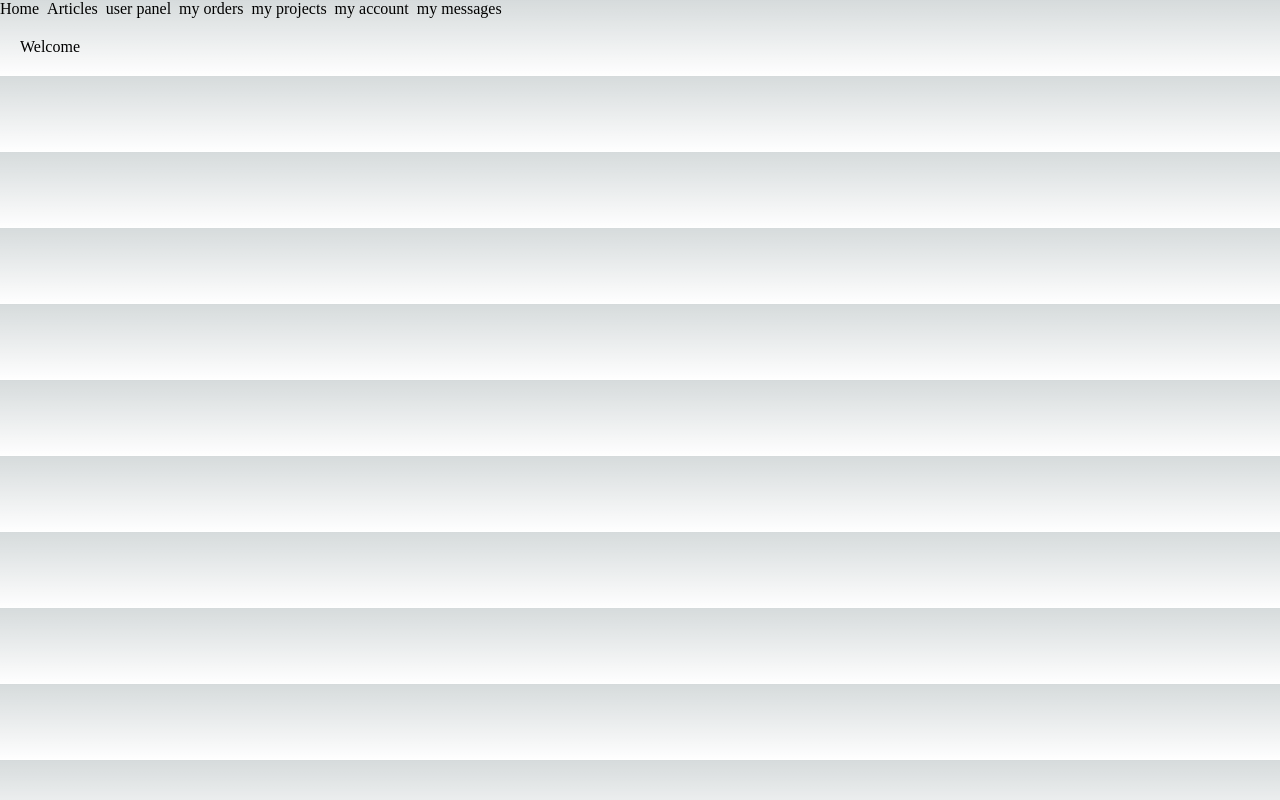
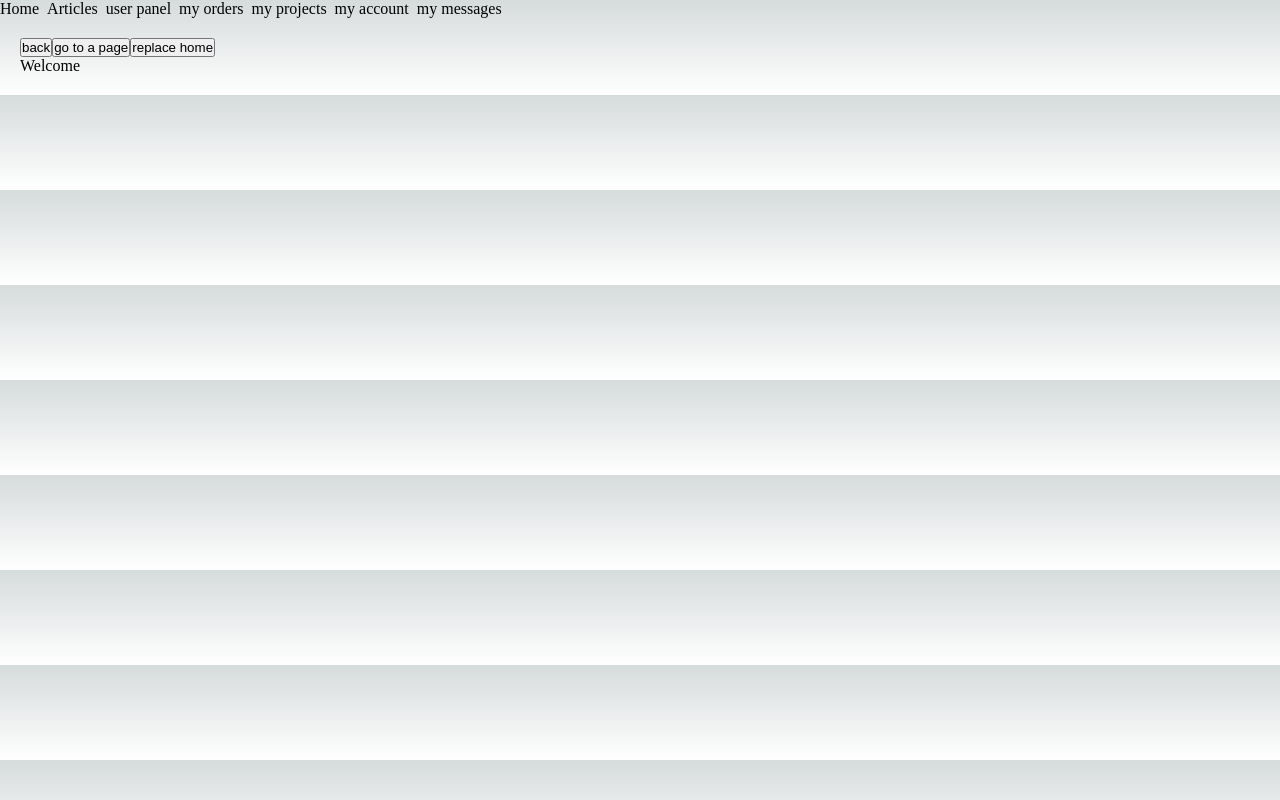
Before and after one commit to alirezaAslani-eng/nextJs-course, a Next.js app: page /user-panel in a window 1280 px wide. Built offline with nearby package versions, Linux system fonts and the light colour scheme.

Commit message:
router -> dynamic navigator

```diff
--- a/pages/user-panel/index.jsx
+++ b/pages/user-panel/index.jsx
@@ -1,7 +1,32 @@
+import { useRouter } from "next/router";
 import React from "react";
 
 function index() {
-  return <div>Welcome</div>;
+  const { back, push, replace } = useRouter();
+  function backToHistory() {
+    back();
+  }
+  function navigator() {
+    push("/article/234");
+    //  or
+    push({
+      pathname: "/article/[id]",
+      query: {
+        id: "1",
+      },
+    });
+  }
+  function replaceRoute() {
+    replace("/");
+  }
+  return (
+    <>
+      <button onClick={backToHistory}>back</button>
+      <button onClick={navigator}>go to a page</button>
+      <button onClick={replaceRoute}>replace home</button>
+      <div>Welcome</div>
+    </>
+  );
 }
 
 export default index;
```
Also changed, not shown: 1 other file (tests, documents, lock files or other folders).
